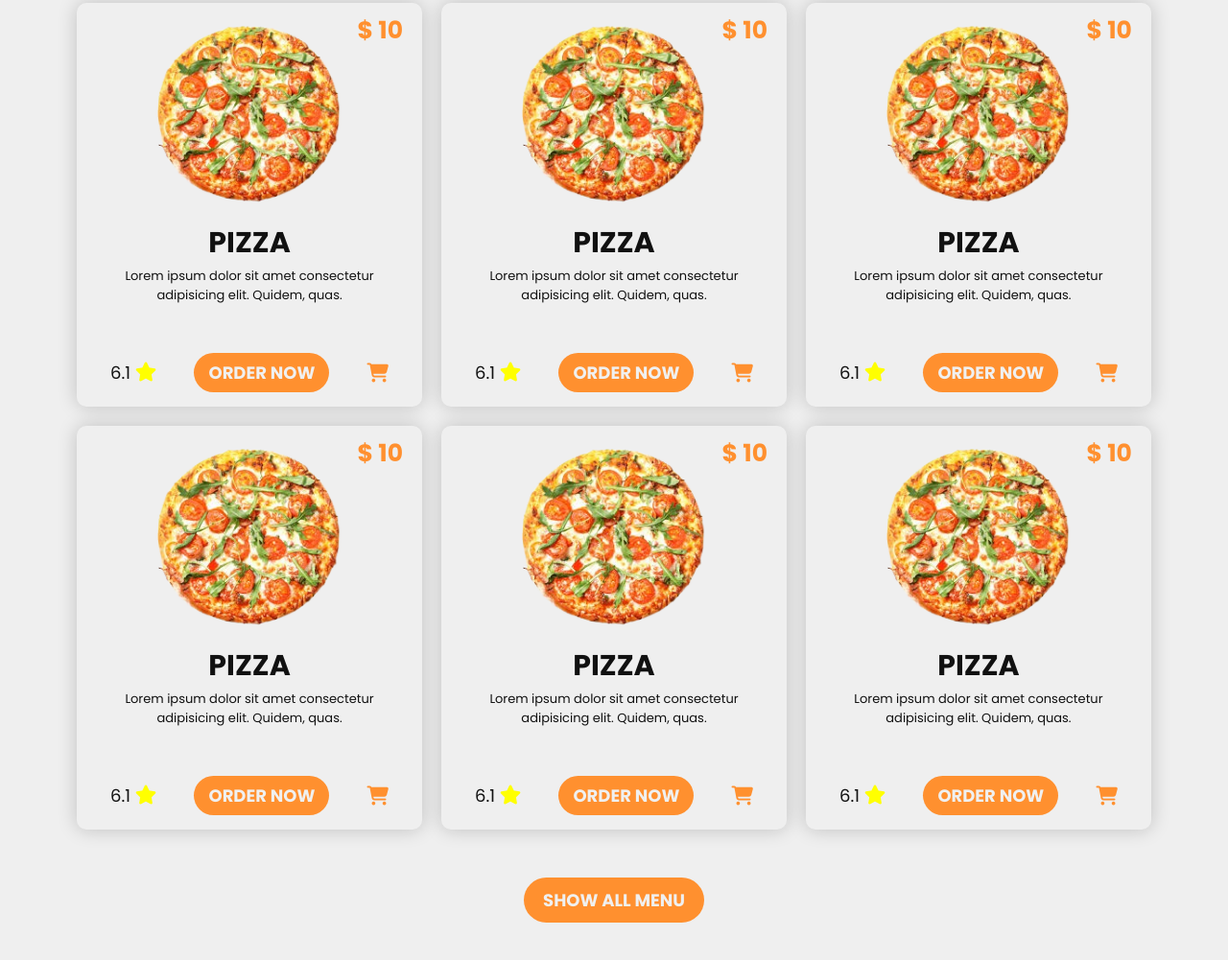
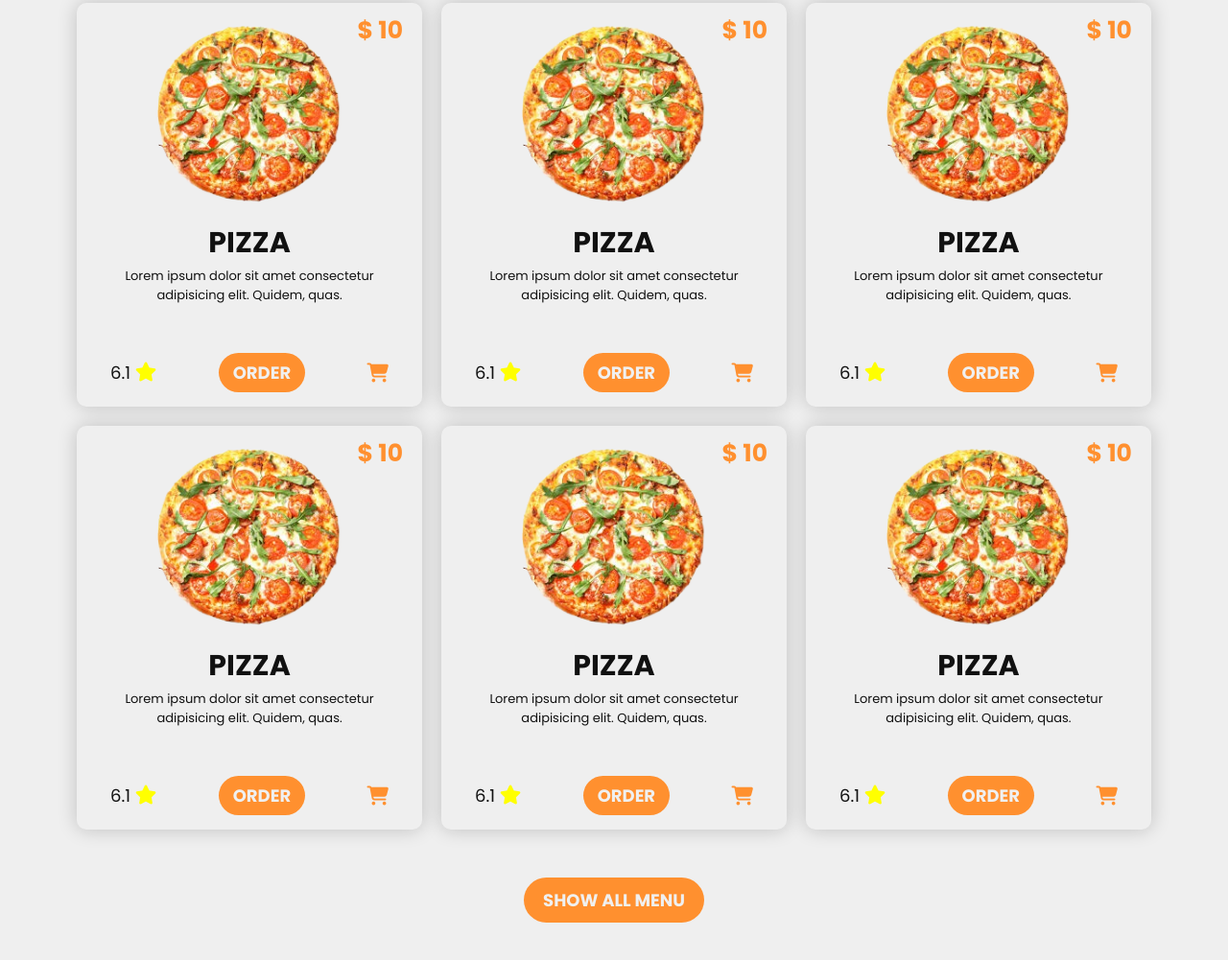
Before and after one commit to CodeTutorial4Web/perfectpizza, a plain HTML site: page index.html in a window 1280 px wide. Shown: the part 2737-3738 px from the top of the page at 96% size. Drawn offline with nearby package versions, Linux system fonts and the light colour scheme.

Commit message:
Update index.html

```diff
--- a/index.html
+++ b/index.html
@@ -85,28 +85,28 @@
                   <div class="swiper-slide">
                     <img src="images/offers/offer1.png" alt="">
                     <div class="buttons">
-                        <a href="#">Order Now</a>
+                        <a href="#">Order</a>
                         <i title="Add To Cart" class="fas fa-shopping-cart"></i>
                     </div>
                 </div>
                   <div class="swiper-slide">
                     <img src="images/offers/offer2.png" alt="">
                     <div class="buttons">
-                        <a href="#">Order Now</a>
+                        <a href="#">Order</a>
                         <i title="Add To Cart" class="fas fa-shopping-cart"></i>
                     </div>
                 </div>
                   <div class="swiper-slide">
                     <img src="images/offers/offer3.png" alt="">
                     <div class="buttons">
-                        <a href="#">Order Now</a>
+                        <a href="#">Order</a>
                         <i title="Add To Cart" class="fas fa-shopping-cart"></i>
                     </div>
                 </div>
                   <div class="swiper-slide">
                     <img src="images/offers/offer4.png" alt="">
                     <div class="buttons">
-                        <a href="#">Order Now</a>
+                        <a href="#">Order</a>
                         <i title="Add To Cart" class="fas fa-shopping-cart"></i>
                     </div>
                 </div>
@@ -140,7 +140,7 @@
                                <span>6.1</span> <i class="fas fa-star"></i>
                             </div>
 
-                            <a href="#">Order Now</a>
+                            <a href="#">Order</a>
                             <i title="Add To Cart" class="fas fa-shopping-cart"></i>
                         </div>
                       </div>
@@ -159,7 +159,7 @@
                                <span>6.1</span> <i class="fas fa-star"></i>
                             </div>
 
-                            <a href="#">Order Now</a>
+                            <a href="#">Order</a>
                             <i title="Add To Cart" class="fas fa-shopping-cart"></i>
                         </div>
                       </div>
@@ -178,7 +178,7 @@
                                <span>6.1</span> <i class="fas fa-star"></i>
                             </div>
 
-                            <a href="#">Order Now</a>
+                            <a href="#">Order</a>
                             <i title="Add To Cart" class="fas fa-shopping-cart"></i>
                         </div>
                       </div>
@@ -197,7 +197,7 @@
                                <span>6.1</span> <i class="fas fa-star"></i>
                             </div>
 
-                            <a href="#">Order Now</a>
+                            <a href="#">Order</a>
                             <i title="Add To Cart" class="fas fa-shopping-cart"></i>
                         </div>
                       </div>
@@ -232,7 +232,7 @@
                            <span>6.1</span> <i class="fas fa-star"></i>
                         </div>
 
-                        <a href="#">Order Now</a>
+                        <a href="#">Order</a>
                         <i title="Add To Cart" class="fas fa-shopping-cart"></i>
                     </div>
                   </div>
@@ -253,7 +253,7 @@
                            <span>6.1</span> <i class="fas fa-star"></i>
                         </div>
 
-                        <a href="#">Order Now</a>
+                        <a href="#">Order</a>
                         <i title="Add To Cart" class="fas fa-shopping-cart"></i>
                     </div>
                   </div>
@@ -274,7 +274,7 @@
                            <span>6.1</span> <i class="fas fa-star"></i>
                         </div>
 
-                        <a href="#">Order Now</a>
+                        <a href="#">Order</a>
                         <i title="Add To Cart" class="fas fa-shopping-cart"></i>
                     </div>
                   </div>
@@ -295,7 +295,7 @@
                            <span>6.1</span> <i class="fas fa-star"></i>
                         </div>
 
-                        <a href="#">Order Now</a>
+                        <a href="#">Order</a>
                         <i title="Add To Cart" class="fas fa-shopping-cart"></i>
                     </div>
                   </div>
@@ -316,7 +316,7 @@
                            <span>6.1</span> <i class="fas fa-star"></i>
                         </div>
 
-                        <a href="#">Order Now</a>
+                        <a href="#">Order</a>
                         <i title="Add To Cart" class="fas fa-shopping-cart"></i>
                     </div>
                   </div>
@@ -337,7 +337,7 @@
                            <span>6.1</span> <i class="fas fa-star"></i>
                         </div>
 
-                        <a href="#">Order Now</a>
+                        <a href="#">Order</a>
                         <i title="Add To Cart" class="fas fa-shopping-cart"></i>
                     </div>
                   </div>
```
